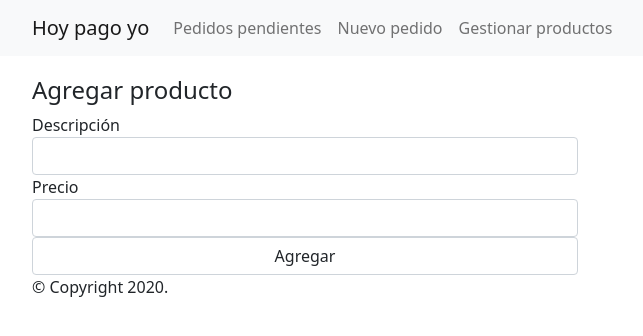
After one commit to damianciancio/hoy-pago-yo, a Flask app: page /productos/1/editar in a window 1280 px wide. The commit adds this page. Shown: the top 336 px of the page, without its empty margins (50-693 px from the left). Run offline with Flask 2, Linux system fonts and the light colour scheme; data that the repository does not hold is empty.

Commit message:
Agrego barra de navegacion, gestion de productos.

```diff
--- a/app/controller.py
+++ b/app/controller.py
@@ -3,7 +3,7 @@ from models import *
 from flask import render_template, jsonify
 from flask import request, redirect, url_for
 from datetime import datetime
-
+import babel
 
 @app.route('/')
 def index():
@@ -26,7 +26,7 @@ def new_order_add_products(id_order):
     return render_template('add-order-items.html', order=order)
 
 
-@app.route('/pedido/<int:id_order>/confirm',methods=['POST'])
+@app.route('/pedido/<int:id_order>/confirmar', methods=['POST'])
 def confirm_order(id_order):
     order = Order.query.get(id_order)
     order.current_status = Order.CONFIRM_STATUS
@@ -54,6 +54,31 @@ def get_products():
     products = Product.query.all()
     return json.dumps(products,cls=AlchemyEncoder)
 
+@app.route('/productos', methods=['GET'])
+def all_products():
+    products = Product.query.all()
+    return render_template('products-list.html', products=products)
+
+@app.route('/productos/nuevo', methods=['GET', 'POST'])
+def new_product():
+    if request.method ==  'POST':
+        product = Product(description=request.form['description'], price=request.form['price'])
+        db.session.add(product)
+        db.session.commit()
+        return redirect(url_for('all_products'))
+    return render_template('add-product.html')
+
+@app.route('/productos/<int:id_product>/editar', methods=['GET', 'POST'])
+def edit_product(id_product):
+    product = Product.query.get(id_product)
+    if request.method == 'POST':
+        product.description = request.form['description']
+        product.price = request.form['price']
+        db.session.merge(product)
+        db.session.commit()
+        return redirect(url_for('all_products'))
+    return render_template('add-product.html', product=product)
+
 def add_item_to_order(order, request, confirm=False):
     id_product = request.form['id_product']
     quantity = int(request.form['quantity'])
@@ -66,12 +91,13 @@ def add_item_to_order(order, request, confirm=False):
     db.session.commit()
 
 def generate_new_order(form_data):
-
+    print(form_data.get('new_client'))
     if form_data.get('new_client', False) == 'on':
         address = form_data['address']
         telephone_number = form_data['telephone_number']
         name = form_data['name']
         client = Client(address=address,name=name, telephone_number=telephone_number)
+        db.session.add(client)
         db.session.commit()
         id_client = client.id_client
     else:
@@ -90,7 +116,26 @@ def generate_new_order(form_data):
     db.session.commit()
     return order
 
+@app.route('/mark-as-delivered/<int:id_order>')
+def mark_as_delivered(id_order):
+    order = Order.query.get(id_order)
+    order.current_status = Order.DELIVERED_STATUS
+    db.session.merge(order)
+    db.session.commit()
+    return redirect(url_for('index'))
+
+@app.route('/mark-as-canceled/<int:id_order>')
+def mark_as_canceled(id_order):
+    order = Order.query.get(id_order)
+    order.current_status = Order.CANCELED_STATUS
+    db.session.merge(order)
+    db.session.commit()
+    return redirect(url_for('index'))
 
 @app.context_processor
 def inject_now():
     return {'now': datetime.utcnow()}
+
+@app.template_filter()
+def format_datetime(value,format="%d/%m/%Y %H:%M"):
+    return value.strftime(format)
--- a/app/models.py
+++ b/app/models.py
@@ -30,6 +30,8 @@ class Order(db.Model):
 
     PENDING_CONFIRM_STATUS = 1
     CONFIRM_STATUS = 2
+    DELIVERED_STATUS = 3
+    CANCELED_STATUS = 4
 
     order_lines = relationship('OrderLine')
     client = relationship('Client')
--- /dev/null
+++ b/app/static/css/styles.css
@@ -0,0 +1,3 @@
+#content {
+    margin-top: 20px;
+}
--- a/app/templates/add-order-items.html
+++ b/app/templates/add-order-items.html
@@ -39,13 +39,13 @@
                         <div class="form-group"><input class="form-control" type="submit" value="Agregar"></div>
                     </div>
                     <div class="col-md-6">
-                        <div class="form-group"><input class="form-control" class="btn btn-primary" formaction="/editar-pedido/{{ order.id_order }}/confirm" type="submit" value="Agregar y confirmar"></div>
+                        <div class="form-group"><input class="form-control" class="btn btn-primary" formaction="/editar-pedido/{{ order.id_order }}/confirmar" type="submit" value="Agregar y confirmar"></div>
                     </div>
                 </div>
 
             </form>
             <form method="post">
-                <div class="form-group"><input class="form-control" class="btn btn-primary" type="submit" formaction="/pedido/{{ order.id_order }}/confirm" value="Confirmar"></div>
+                <div class="form-group"><input class="form-control" class="btn btn-primary" type="submit" formaction="/pedido/{{ order.id_order }}/confirmar" value="Confirmar"></div>
             </form>
         </div>
         <div id="products-list" class="col-md-6">
--- /dev/null
+++ b/app/templates/add-product.html
@@ -0,0 +1,37 @@
+{% extends "layout.html" %}
+{% block title %}Agregar producto{% endblock %}
+{% block head %}
+{{ super() }}
+{% endblock %}
+{% block content %}
+<div class="row">
+    <div class="col-md-12">
+        {% if product != None %}
+            <h4>Editar producto</h4>
+        {% else %}
+            <h4>Agregar producto</h4>
+        {% endif %}
+    </div>
+    <div class="col-md-6">
+        <form method="post">
+            <div class="form-group">
+                <label>Descripción</label>
+                <input class="form-control" value="{% if product != None %}{{ product.description }}{%endif %}" type="text" name="description">
+            </div>
+            <div class="form-group">
+                <label>Precio</label>
+                <input class="form-control" value="{% if product != None %}{{ product.price }}{%endif %}" type="number" name="price">
+            </div>
+            {% if product == None %}
+                <div class="form-group">
+                    <input class="form-control" type="submit" value="Agregar">
+                </div>
+            {% else %}
+                <div class="form-group">
+                    <input class="form-control" type="submit" formaction="/productos/{{ product.id_product }}/editar" value="Guardar">
+                </div>
+            {% endif %}
+        </form>
+    </div>
+</div>
+{% endblock %}
--- a/app/templates/layout.html
+++ b/app/templates/layout.html
@@ -7,12 +7,11 @@
         <link href="https://cdn.jsdelivr.net/npm/bootstrap@5.0.0-beta1/dist/css/bootstrap.min.css" rel="stylesheet" integrity="sha384-giJF6kkoqNQ00vy+HMDP7azOuL0xtbfIcaT9wjKHr8RbDVddVHyTfAAsrekwKmP1" crossorigin="anonymous">
         <script type="text/javascript" src="{{url_for('static', filename='js/jquery-3.5.1.min.js')}}"></script>
         <script src="https://cdn.jsdelivr.net/npm/vue@2/dist/vue.js"></script>
+        <link rel="stylesheet" href="{{url_for('static', filename='css/styles.css')}}">
         {% endblock %}
     </head>
     <body>
-        <div class="container">
-            <h1>Hoy pago yo</h1>
-        </div>
+        {% include 'nav-bar.html' %}
         <div id="content">
             <div class="container">
                 {% block content %}{% endblock %}
--- /dev/null
+++ b/app/templates/nav-bar.html
@@ -0,0 +1,21 @@
+<nav class="navbar navbar-expand-lg navbar-light bg-light">
+    <div class="container">
+        <a class="navbar-brand" href="{{ url_for('index')}}">Hoy pago yo</a>
+        <button class="navbar-toggler" type="button" data-toggle="collapse" data-target="#navbarSupportedContent" aria-controls="navbarSupportedContent" aria-expanded="false" aria-label="Toggle navigation">
+            <span class="navbar-toggler-icon"></span>
+        </button>
+        <div class="collapse navbar-collapse" id="navbarSupportedContent">
+            <ul class="navbar-nav mr-auto">
+                <li class="nav-item active">
+                    <a class="nav-link" href="{{ url_for('index')}}">Pedidos pendientes</a>
+                </li>
+                <li class="nav-item active">
+                    <a class="nav-link" href="{{ url_for('new_order')}}">Nuevo pedido</a>
+                </li>
+                <li class="nav-item active">
+                    <a class="nav-link" href="{{ url_for('all_products')}}">Gestionar productos</a>
+                </li>
+            </ul>
+        </div>
+    </div>
+</nav>
--- a/app/templates/new-order.html
+++ b/app/templates/new-order.html
@@ -17,7 +17,7 @@
             <div class="form-group">
                 <label>ID cliente
                 </label>
-                <input class="form-control" disabled="disabled" type="number" name="id_client">
+                <input class="form-control" type="number" name="id_client">
             </div>
             <div class="form-group">
                 <label>Nombre cliente
@@ -37,7 +37,7 @@
             <div class="form-group">
                 <label>Fecha y hora
                 </label>
-                <input class="form-control" value='{{now.strftime("%Y-%m-%dT%H:%M")}}' type="datetime-local" name="date">
+                <input class="form-control" value='{{now|format_datetime("%Y-%m-%dT%H:%M")}}' type="datetime-local" name="date">
             </div>
             <div class="form-group">
                 <input type="checkbox" id="is_delivery" name="is_delivery">
```
Also changed, not shown: app/templates/index.html (+15 -2 lines), app/templates/products-list.html (added, +37 -0 lines).
